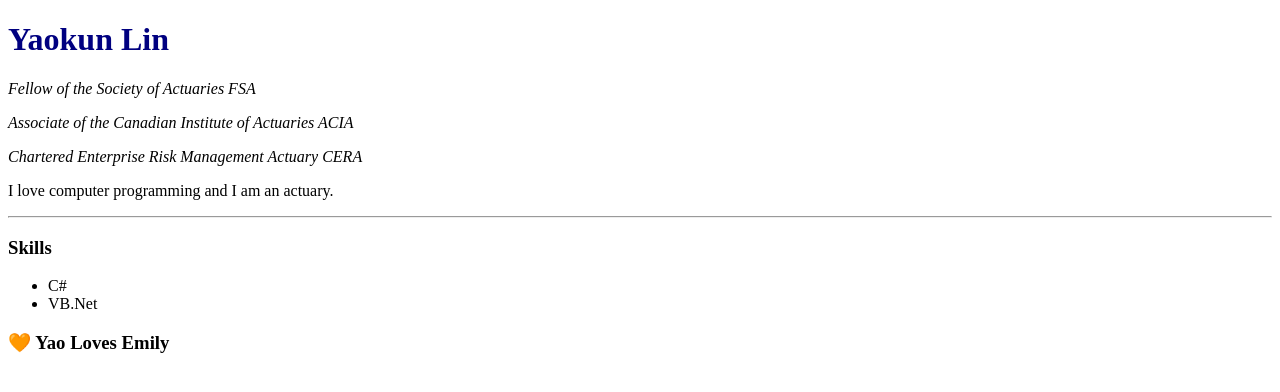
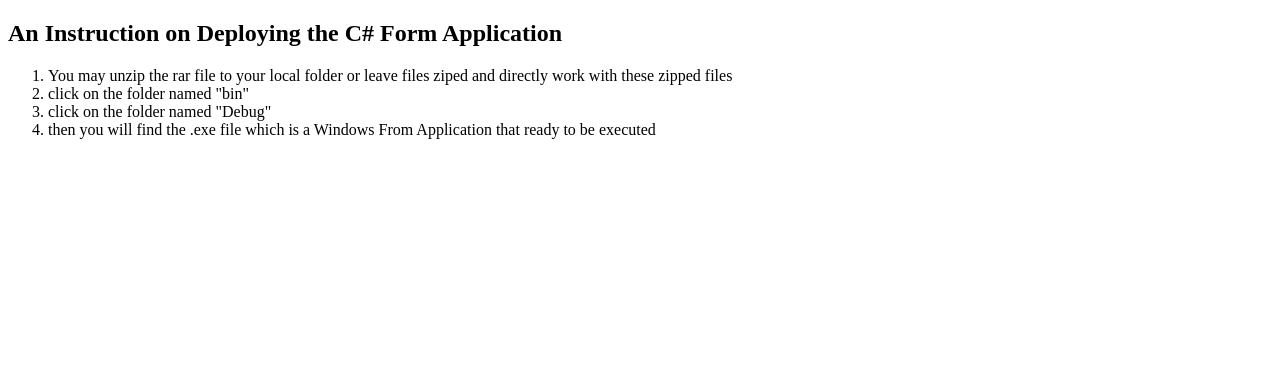
Before and after one commit to YaokunLin/C-Instructions, a plain HTML site: page index.html in a window 1280 px wide. Drawn offline with Linux system fonts and the light colour scheme.

Commit message:
Update index.html

```diff
--- a/index.html
+++ b/index.html
@@ -2,21 +2,16 @@
 <html lang="en" dir="ltr">
   <head>
     <meta charset="utf-8">
-    <title>Yaokun Lin's HomePage</title>
+    <title> C#ApplicationInstruction</title>
   </head>
   <body>
-    <h1 style="color:RGB(0, 0,128);">Yaokun Lin</h1>
-    <p><em>Fellow of the Society of Actuaries FSA </em></p>
-    <p><em>Associate of the Canadian Institute of Actuaries ACIA </em></p>
-    <p><em>Chartered Enterprise Risk Management Actuary CERA </em></p>
-    <p>I love computer programming and I am an actuary.</p>
-    <hr>
-    <h3>Skills</h3>
-    <ul>
-      <li>C#</li>
-      <li>VB.Net</li>
-    </ul>
+    <h2>An Instruction on Deploying the C# Form Application</h2>
+    <ol>
+  <li>You may unzip the rar file to your local folder or leave files ziped and directly work with these zipped files</li>
+  <li>click on the folder named "bin"</li>
+  <li>click on the folder named "Debug"</li>
+  <li>then you will find the .exe file which is a Windows From Application that ready to be executed</li>
+</ol>
 
-    <h3>🧡 Yao Loves Emily</h3>
   </body>
 </html>
```
